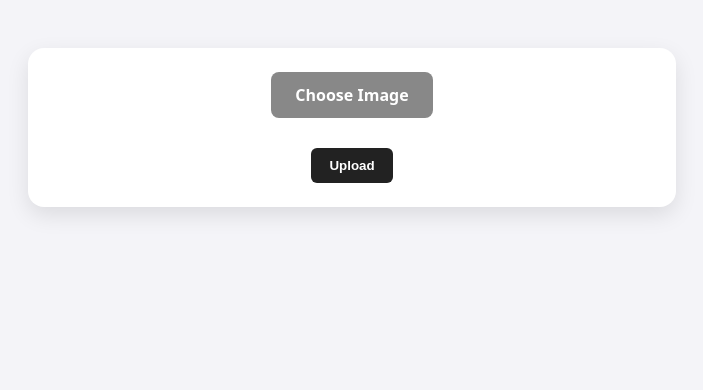
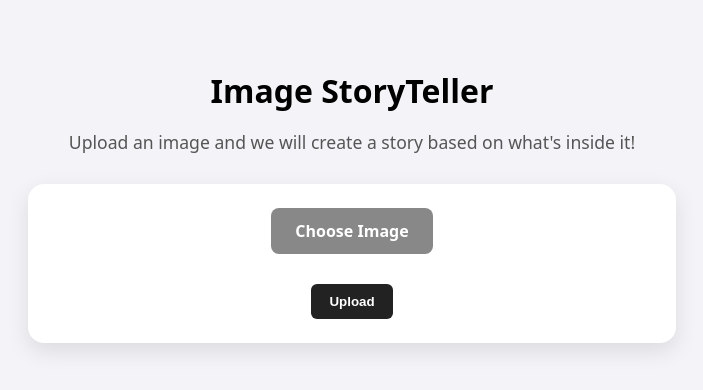
Before and after one commit to JipWulffele/campus-numerique-docker-flask, a Flask app: page / in a window 1280 px wide. Shown: the top 390 px of the page, without its empty margins (288-991 px from the left). Run offline with Flask 3, Linux system fonts and the light colour scheme.

Commit message:
small updates

```diff
--- a/src/helpers/utils.py
+++ b/src/helpers/utils.py
@@ -2,14 +2,14 @@ from src.models.image_description import ImageStroyTelling
 from pydantic import ValidationError
 
 GENRE_BG = {
-    "Fantasy": "#f6e8ff",
-    "Sci-fi": "#e8f4ff",
-    "Horror": "#4a1f1f",
-    "Mystery": "#f5f2e9",
-    "Adventure": "#fff4e6",
-    "Fairy-tale": "#fff0f6",
-    "Childeren's story": "#fffbda",
-    "Post-apocalyptic": "#efe9e0",
+    "Fantasy": "#f7ecff",         # pale lavender
+    "Sci-fi": "#e9f7ff",          # very light cyan-blue
+    "Horror": "#ffebeb",          # soft, pale red
+    "Mystery": "#f7f5ee",         # light warm beige
+    "Adventure": "#fff7e8",       # light golden sand
+    "Fairy-tale": "#fff2fa",      # pale pink-mauve
+    "Children's story": "#fffce5",# warm cream yellow
+    "Post-apocalyptic": "#f4eee6" # very light dusty tan
 }
 
 
--- a/templates/upload.html
+++ b/templates/upload.html
@@ -5,10 +5,25 @@
   <title>Upload Image</title>
 
   <style>
+
     body {
       font-family: system-ui, sans-serif;
       background: #f4f4f8;
       padding: 40px 12px;
+    }
+
+    .page-title {
+      text-align: center;
+      font-size: 2rem;
+      font-weight: 700;
+      margin-bottom: 8px;
+    }
+
+    .page-subtitle {
+      text-align: center;
+      font-size: 1.1rem;
+      color: #555;
+      margin-bottom: 30px;
     }
 
     .card {
@@ -75,6 +90,9 @@
 
 <body>
 
+  <h1 class="page-title">Image StoryTeller</h1>
+  <p class="page-subtitle">Upload an image and we will create a story based on what's inside it!</p>
+
   <form action="{{ url_for('main') }}" method="POST" enctype="multipart/form-data" class="card" id="uploadForm">
 
     <label for="img" class="upload-label">Choose Image</label>
```
